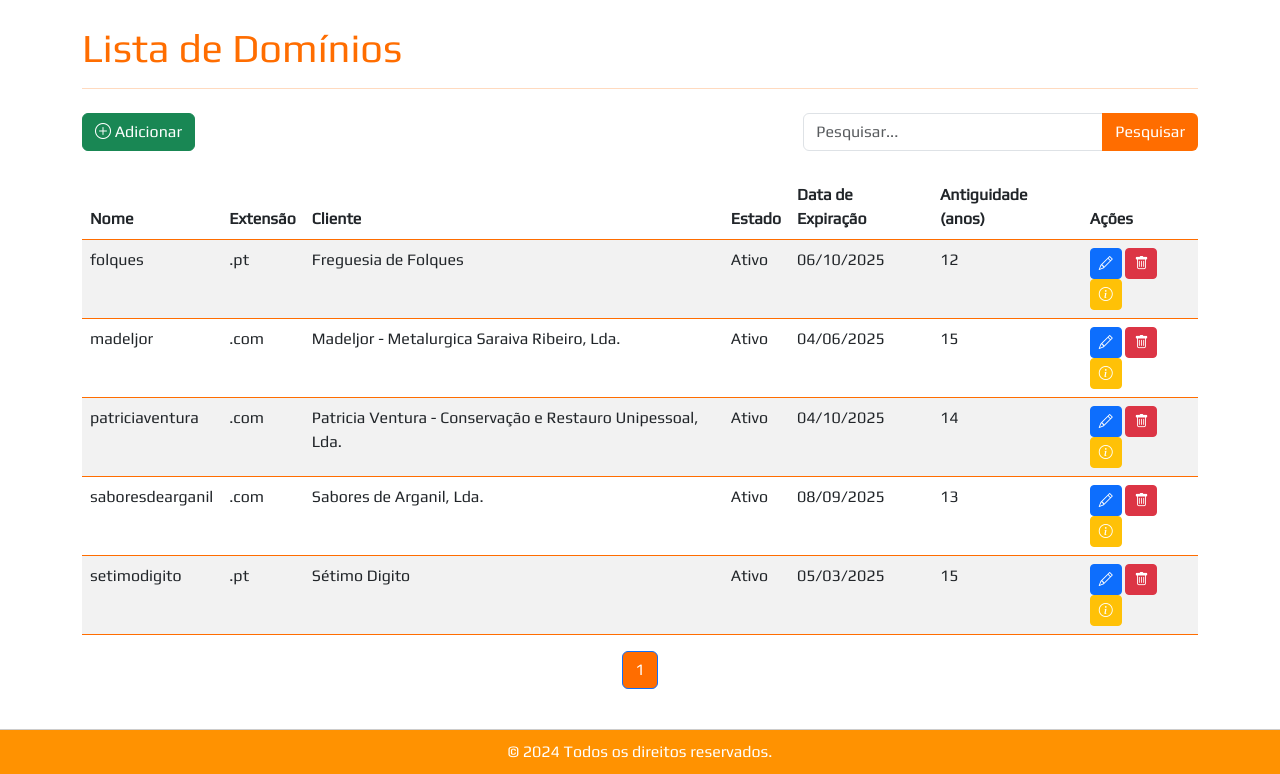
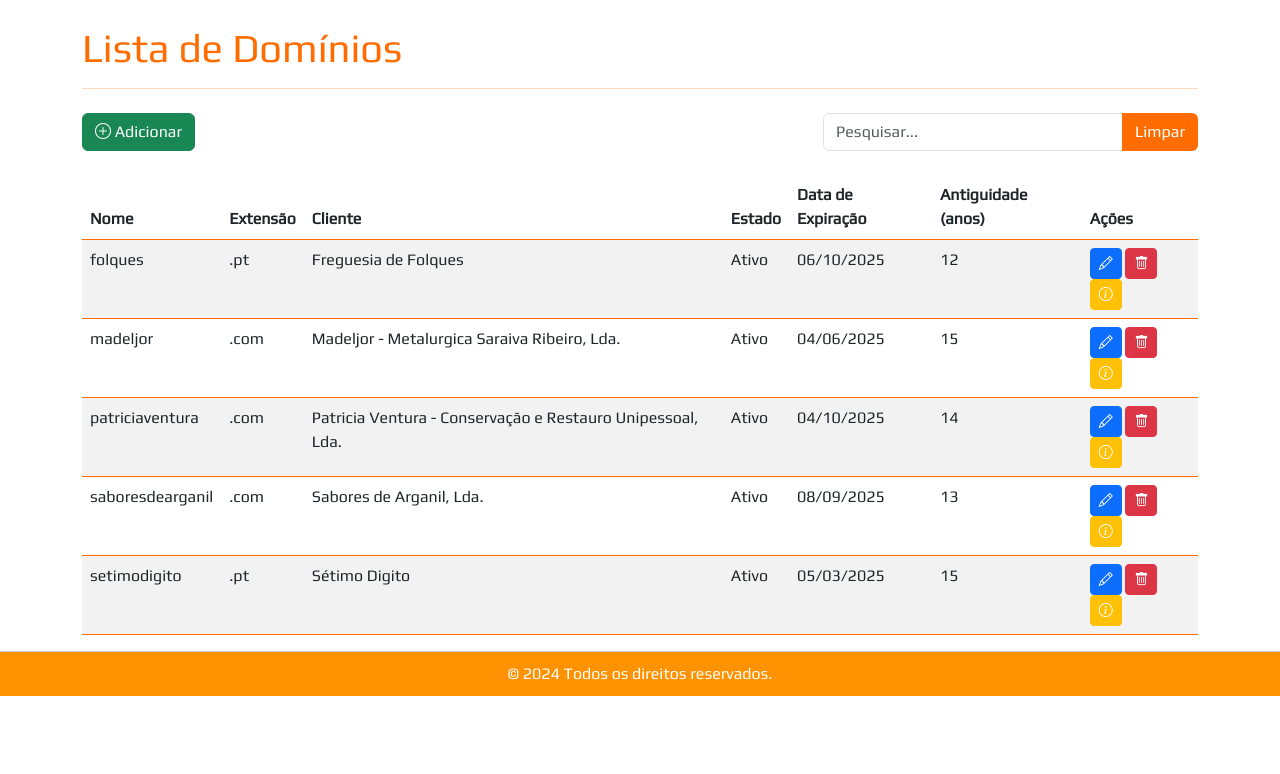
Before and after one commit to 7digito/setimodigito, a Django app: page /dominios/ in a window 1280 px wide. Shown: the part 114-888 px from the top of the page. After the commit the page ends 810 px from the top, so only its background shows below. Run offline with Django 5.2, Linux system fonts and the light colour scheme; data comes from the database, SQL or seed files in the repository; some libraries are stand-ins or nearby versions.

Commit message:
Remoção de paginação e pesquisa dinamica

```diff
--- a/dominios/templates/dominios/listar.html
+++ b/dominios/templates/dominios/listar.html
@@ -16,20 +16,16 @@
     </a>
 
     <!-- Formulário de pesquisa -->
-    <form action="{% url 'listar_dominios' %}" method="get" class="form-inline">
+    <form action="{% url 'listar_dominios' %}" method="get" class="form-inline" id="searchForm">
         <div class="input-group">
             <!-- Campo de entrada para pesquisa -->
             <input type="text" name="search" id="domainSearch" class="form-control" style="width: 300px;"
-                   placeholder="Pesquisar..." value="{{ search_query }}">
+                   placeholder="Pesquisar..." value="{{ search_query }}" oninput="performSearch()">
 
-            <!-- Botão para limpar ou pesquisar -->
-            <button class="btn" type="button" id="searchButton" style="background-color: #ff6d00; color: white;"
+            <!-- Botão para limpar pesquisa -->
+            <button class="btn" type="button" id="clearButton" style="background-color: #ff6d00; color: white;"
                     onclick="clearSearch()">
-                {% if search_query %}
-                    Limpar
-                {% else %}
-                    Pesquisar
-                {% endif %}
+                Limpar
             </button>
         </div>
     </form>
@@ -50,7 +46,7 @@
 </style>
 
 <!-- Tabela de domínios -->
-<table class="table table-striped">
+<table class="table table-striped" id="domainTable">
     <thead>
         <tr>
             <th>Nome</th>
@@ -63,7 +59,7 @@
         </tr>
     </thead>
     <tbody>
-        {% for dominio in page_obj %}
+        {% for dominio in dominios %}
         <tr>
             <td>{{ dominio.nome }}</td>
             <td>{{ dominio.extensao }}</td>
@@ -96,55 +92,6 @@
     </tbody>
 </table>
 
-<!-- Navegação da paginação -->
-<div class="d-flex justify-content-center mb-4">
-    <nav aria-label="Page navigation example">
-        <ul class="pagination">
-            {% if page_obj.has_previous %}
-            <li class="page-item">
-                <a class="page-link" href="?page=1&search={{ search_query }}" aria-label="Primeira"
-                   style="color: #ff6d00;">
-                    <span aria-hidden="true">&laquo;</span>
-                </a>
-            </li>
-            <li class="page-item">
-                <a class="page-link" href="?page={{ page_obj.previous_page_number }}&search={{ search_query }}"
-                   aria-label="Anterior" style="color: #ff6d00;">
-                    <span aria-hidden="true">&#8249;</span>
-                </a>
-            </li>
-            {% endif %}
-
-            {% for num in page_obj.paginator.page_range %}
-            {% if num == page_obj.number %}
-            <li class="page-item active" aria-current="page">
-                <span class="page-link" style="background-color: #ff6d00; color: white;">{{ num }}</span>
-            </li>
-            {% else %}
-            <li class="page-item">
-                <a class="page-link" href="?page={{ num }}&search={{ search_query }}" style="color: #ff6d00;">{{ num }}</a>
-            </li>
-            {% endif %}
-            {% endfor %}
-
-            {% if page_obj.has_next %}
-            <li class="page-item">
-                <a class="page-link" href="?page={{ page_obj.next_page_number }}&search={{ search_query }}"
-                   aria-label="Próxima" style="color: #ff6d00;">
-                    <span aria-hidden="true">&#8250;</span>
-                </a>
-            </li>
-            <li class="page-item">
-                <a class="page-link" href="?page={{ page_obj.paginator.num_pages }}&search={{ search_query }}"
-                   aria-label="Última" style="color: #ff6d00;">
-                    <span aria-hidden="true">&raquo;</span>
-                </a>
-            </li>
-            {% endif %}
-        </ul>
-    </nav>
-</div>
-
 <!-- Modal de confirmação de eliminação -->
 <div class="modal fade" id="deleteModal" tabindex="-1" aria-labelledby="deleteModalLabel" aria-hidden="true">
     <div class="modal-dialog">
@@ -173,7 +120,7 @@
     function clearSearch() {
         var searchField = document.getElementById('domainSearch');
         searchField.value = ''; // Limpa o campo de pesquisa
-        searchField.form.submit(); // Envia o formulário
+        performSearch(); // Realiza a pesquisa
     }
 
     // Função para configurar os dados do domínio a ser eliminado no modal
@@ -182,6 +129,18 @@
         document.getElementById('dominio_id').value = id; // Atualiza o id correto
         document.getElementById('deleteForm').action = `{% url 'excluir_dominio' 0 %}`.replace('0', id); // Define a ação do formulário
     }
+
+    // Função para realizar a busca dinâmica
+    function performSearch() {
+        const searchValue = document.getElementById('domainSearch').value.toLowerCase();
+        const tableRows = document.querySelectorAll('#domainTable tbody tr');
+
+        tableRows.forEach(row => {
+            const cells = row.querySelectorAll('td');
+            const rowText = Array.from(cells).map(cell => cell.textContent.toLowerCase()).join(' ');
+            row.style.display = rowText.includes(searchValue) ? '' : 'none'; // Mostra ou oculta a linha
+        });
+    }
 </script>
 
 {% endblock %}
--- a/dominios/views.py
+++ b/dominios/views.py
@@ -3,7 +3,6 @@ from django.utils import timezone
 from datetime import timedelta
 from .models import Dominio, Cliente
 from .forms import DominioForm
-from django.core.paginator import Paginator
 
 # Lista de Domínios
 def listar_dominios(request):
@@ -15,13 +14,8 @@ def listar_dominios(request):
         # Obtém todos os domínios se não houver consulta
         dominios = Dominio.objects.all().order_by('nome')
 
-    # Implementando paginação
-    paginator = Paginator(dominios, 10)  # 10 domínios por página
-    page_number = request.GET.get('page')
-    page_obj = paginator.get_page(page_number)
-
     return render(request, 'dominios/listar.html', {
-        'page_obj': page_obj,
+        'dominios': dominios,  # Passa todos os domínios para o template
         'search_query': query  # Passa a consulta de pesquisa para o template
     })
 
```
